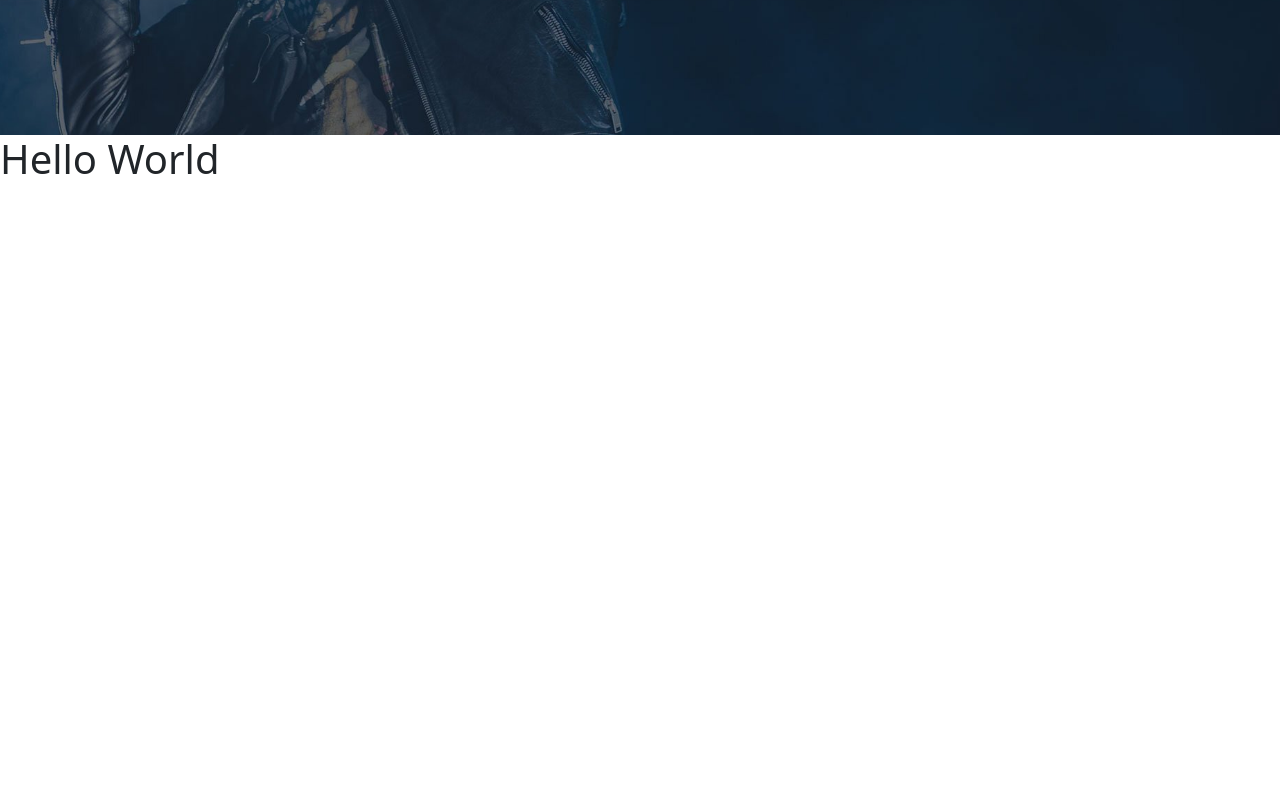
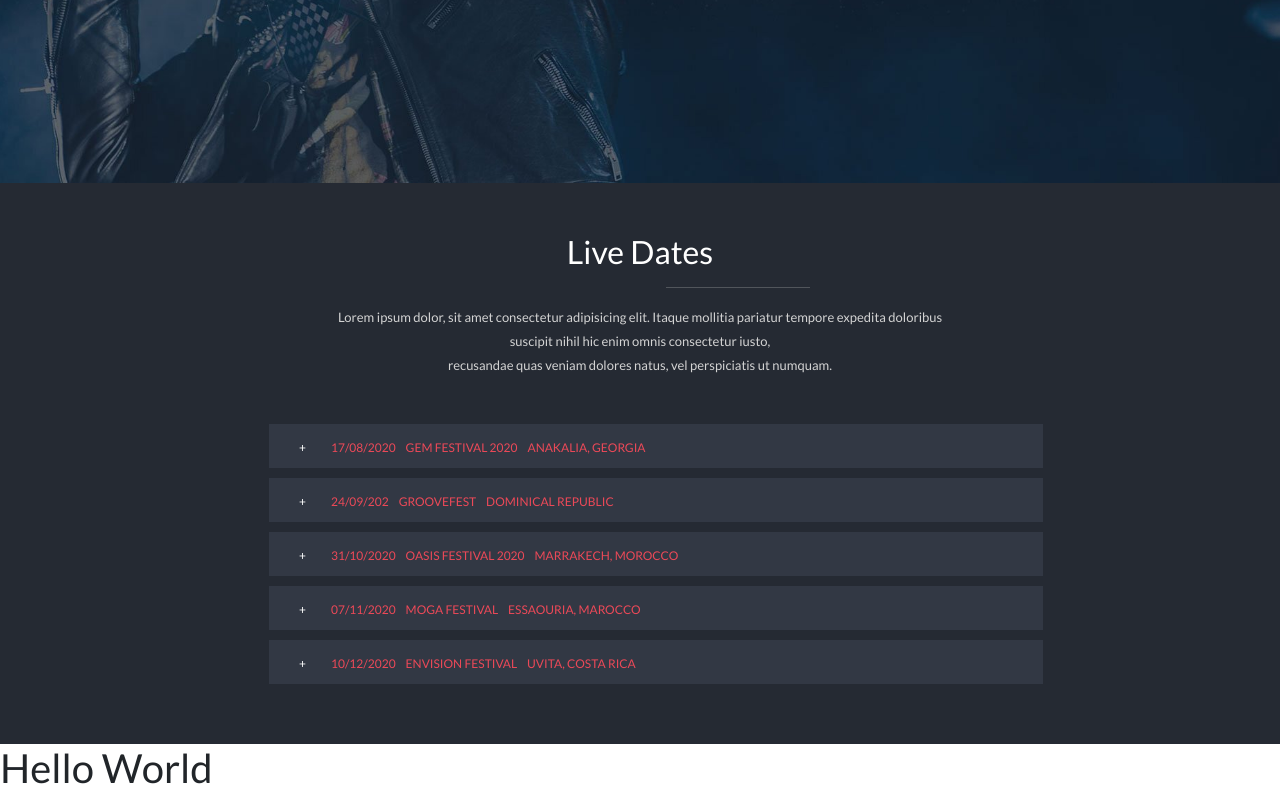
Before and after one commit to Vale-riad/proj-html-vuejs, a Vue app: page / in a window 1280 px wide. Shown: the part 3484-4284 px from the top of the page. Before the commit the page ends 3675 px from the top, so only its background shows below. Built offline with nearby package versions, Linux system fonts and the light colour scheme.

Commit message:
Aggiunge section live dates

```diff
--- a/index.html
+++ b/index.html
@@ -10,6 +10,12 @@
       crossorigin="anonymous"
       referrerpolicy="no-referrer"
     />
+    <link rel="preconnect" href="https://fonts.googleapis.com" />
+    <link rel="preconnect" href="https://fonts.gstatic.com" crossorigin />
+    <link
+      href="https://fonts.googleapis.com/css2?family=Lato:ital,wght@0,300;0,400;1,300&display=swap"
+      rel="stylesheet"
+    />
     <title>Avada Music</title>
   </head>
   <body>
--- a/src/App.vue
+++ b/src/App.vue
@@ -2,12 +2,14 @@
 import AppHeader from "./components/AppHeader.vue";
 import AppMain from "./components/AppMain.vue";
 import AppHero from "./components/AppHero.vue";
+import AppLiveDates from "./components/AppLiveDates.vue";
 import AppFooter from "./components/AppFooter.vue";
 export default {
   components: {
     AppHeader,
     AppMain,
     AppHero,
+    AppLiveDates,
     AppFooter,
   },
 };
@@ -18,10 +20,14 @@ export default {
     <AppHeader />
     <AppMain />
     <AppHero />
+    <AppLiveDates />
     <AppFooter />
   </div>
 </template>
 
 <style lang="scss">
 @import "./style/global.scss";
+body {
+  font-family: "Lato", sans-serif;
+}
 </style>
--- a/src/components/AppHero.vue
+++ b/src/components/AppHero.vue
@@ -8,7 +8,7 @@ export default {
   <section class="hero">
     <div>
       <p class="ms-paragraph">
-        <em
+        <i
           >“I just listened to it and said to myself,<br />
           “Man, I really love this<br />
           album.” Still, today, it just sounds so fresh. It sounds full of
@@ -16,7 +16,7 @@ export default {
           These guys knew what they were doing. They’re good. And they’re<br />
           inventive. I haven’t heard anything this year that’s as inventive.
           I<br />
-          don’t really expect to.”</em
+          don’t really expect to.”</i
         >
       </p>
     </div>
--- /dev/null
+++ b/src/components/AppLiveDates.vue
@@ -0,0 +1,110 @@
+<script>
+export default {
+  name: "AppLiveDates",
+  data() {
+    return {
+      events: [
+        {
+          date: "17/08/2020",
+          name: "GEM FESTIVAL 2020",
+          location: "ANAKALIA, GEORGIA",
+        },
+        {
+          date: "24/09/202",
+          name: "GROOVEFEST",
+          location: "DOMINICAL REPUBLIC",
+        },
+        {
+          date: "31/10/2020",
+          name: "OASIS FESTIVAL 2020",
+          location: "MARRAKECH, MOROCCO",
+        },
+        {
+          date: "07/11/2020",
+          name: "MOGA FESTIVAL",
+          location: "ESSAOURIA, MAROCCO",
+        },
+        {
+          date: "10/12/2020",
+          name: "ENVISION FESTIVAL",
+          location: "UVITA, COSTA RICA",
+        },
+      ],
+    };
+  },
+};
+</script>
+
+<template>
+  <section class="live-dates">
+    <div class="container text-center">
+      <h2>Live Dates</h2>
+      <hr class="ms-hr" />
+      <span class="paragrafo">
+        Lorem ipsum dolor, sit amet consectetur adipisicing elit. Itaque
+        mollitia pariatur tempore expedita doloribus<br />
+        suscipit nihil hic enim omnis consectetur iusto,<br />
+        recusandae quas veniam dolores natus, vel perspiciatis ut numquam.
+      </span>
+    </div>
+
+    <ul class="dates mt-5">
+      <li v-for="(event, index) in events">
+        <span class="plus">+</span>
+        <span class="date">{{ event.date }}</span
+        ><span class="name">{{ event.name }}</span
+        ><span class="location">{{ event.location }} </span>
+      </li>
+      <li></li>
+    </ul>
+  </section>
+</template>
+
+<style lang="scss" scoped>
+.live-dates {
+  background-color: #252a33;
+  padding: 50px;
+  color: white;
+  .ms-hr {
+    width: 144px;
+    color: lightgray;
+    margin-left: 584px;
+  }
+  .paragrafo {
+    color: lightgray;
+  }
+  .paragrafo {
+    font-size: 13px;
+  }
+  .dates {
+    margin: auto;
+  }
+  ul {
+    list-style: none;
+    width: 70%;
+    margin-left: 200px;
+  }
+  li:not(:last-child) {
+    color: #ec4958;
+    background-color: #323844;
+    margin: 10px;
+    padding: 10px;
+  }
+  .plus {
+    color: white;
+    padding: 20px;
+  }
+  .date {
+    padding: 5px;
+  }
+  .name {
+    padding: 5px;
+  }
+  .location {
+    padding: 5px;
+  }
+  span {
+    font-size: 12px;
+  }
+}
+</style>
--- a/src/components/AppMain.vue
+++ b/src/components/AppMain.vue
@@ -13,8 +13,8 @@ export default {
         <hr class="ms-hr" />
         <span class="paragrafo">
           Lorem ipsum dolor, sit amet consectetur adipisicing elit. Itaque
-          mollitia pariatur tempore expedita doloribus suscipit nihil hic enim
-          omnis consectetur iusto,<br />
+          mollitia pariatur tempore expedita doloribus<br />
+          suscipit nihil hic enim omnis consectetur iusto,<br />
           recusandae quas veniam dolores natus, vel perspiciatis ut numquam.
         </span>
       </div>
@@ -25,8 +25,8 @@ export default {
         <hr class="ms-hr" />
         <span class="paragrafo">
           Lorem ipsum dolor, sit amet consectetur adipisicing elit. Itaque
-          mollitia pariatur tempore expedita doloribus suscipit nihil hic enim
-          omnis consectetur iusto,<br />
+          mollitia pariatur tempore expedita doloribus<br />
+          suscipit nihil hic enim omnis consectetur iusto,<br />
           recusandae quas veniam dolores natus, vel perspiciatis ut numquam.
         </span>
       </div>
@@ -142,8 +142,10 @@ export default {
     </section>
 
     <!--section live dates-->
-    <section class="news text-center">
-      <h3>VIEW ALL LATEST NEWS</h3>
+    <section class="news">
+      <div class="container text-center">
+        <h3>VIEW ALL LATEST NEWS</h3>
+      </div>
     </section>
   </main>
 </template>
```
